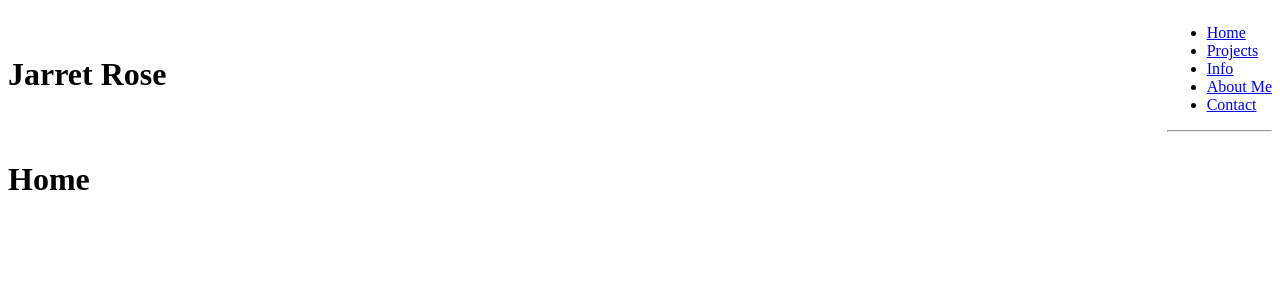
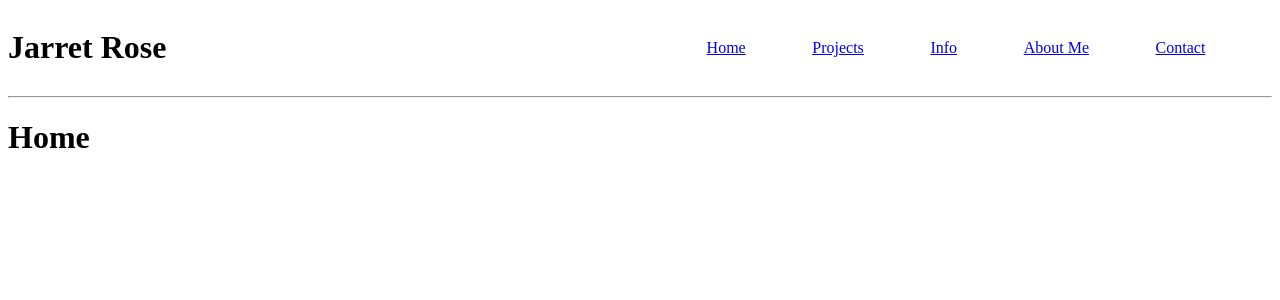
Before and after one commit to jarretrose/jarretrose.github.io, a React (Vite) app: page / in a window 1280 px wide. Shown: the top 300 px of the page. Built offline with nearby package versions, Linux system fonts and the light colour scheme.

Commit message:
Some additional component changes.

```diff
--- a/src/App.tsx
+++ b/src/App.tsx
@@ -1,6 +1,26 @@
 import { FC } from 'react';
-import { Content } from './components/Content';
+import { Outlet } from 'react-router-dom';
+import { MainTitle } from './components/MainTitle';
+import { NavControls } from './components/NavControls';
+
+const styles = {
+  display: 'flex',
+  flexDirection: 'row' as const,
+  justifyContent: 'space-between',
+  alignItems: 'center',
+};
 
 export const App: FC = () => {
-  return <Content />;
+  return (
+    <>
+      <div style={styles}>
+        <MainTitle />
+        <NavControls />
+      </div>
+      <hr />
+      <div>
+        <Outlet />
+      </div>
+    </>
+  );
 };
--- a/src/components/Content.tsx
+++ /dev/null
@@ -1,24 +0,0 @@
-import { Outlet } from 'react-router-dom';
-import { NavControls } from './NavControls';
-import { AppTexts } from '../main.enums';
-
-export const Content = () => {
-  return (
-    <div>
-      <div
-        style={{
-          display: 'flex',
-          flexDirection: 'row',
-          justifyContent: 'space-between',
-          alignItems: 'center',
-        }}
-      >
-        <h1>{AppTexts.NAME}</h1>
-        <NavControls />
-      </div>
-      <div>
-        <Outlet />
-      </div>
-    </div>
-  );
-};
--- /dev/null
+++ b/src/components/MainTitle.tsx
@@ -0,0 +1,7 @@
+import { AppTexts } from '../main.enums';
+
+export const MainTitle = () => (
+  <div style={{ flex: 1 }}>
+    <h1>{AppTexts.NAME}</h1>
+  </div>
+);
--- a/src/components/NavControls.tsx
+++ b/src/components/NavControls.tsx
@@ -4,25 +4,20 @@ import { NavLink } from 'react-router-dom';
 
 export const NavControls: FC = () => {
   return (
-    <div>
-      <ul>
-        <li>
-          <NavLink to={NavState.HOME}>{NavStateText.HOME}</NavLink>
-        </li>
-        <li>
-          <NavLink to={NavState.PROJECTS}>{NavStateText.PROJECTS}</NavLink>
-        </li>
-        <li>
-          <NavLink to={NavState.INFO}>{NavStateText.INFO}</NavLink>
-        </li>
-        <li>
-          <NavLink to={NavState.ABOUT_ME}>{NavStateText.ABOUT_ME}</NavLink>
-        </li>
-        <li>
-          <NavLink to={NavState.CONTACT}>{NavStateText.CONTACT}</NavLink>
-        </li>
-      </ul>
-      <hr />
+    <div
+      style={{
+        display: 'flex',
+        flexDirection: 'row',
+        justifyContent: 'space-evenly',
+        alignItems: 'center',
+        flex: 1,
+      }}
+    >
+      <NavLink to={NavState.HOME}>{NavStateText.HOME}</NavLink>
+      <NavLink to={NavState.PROJECTS}>{NavStateText.PROJECTS}</NavLink>
+      <NavLink to={NavState.INFO}>{NavStateText.INFO}</NavLink>
+      <NavLink to={NavState.ABOUT_ME}>{NavStateText.ABOUT_ME}</NavLink>
+      <NavLink to={NavState.CONTACT}>{NavStateText.CONTACT}</NavLink>
     </div>
   );
 };
```
